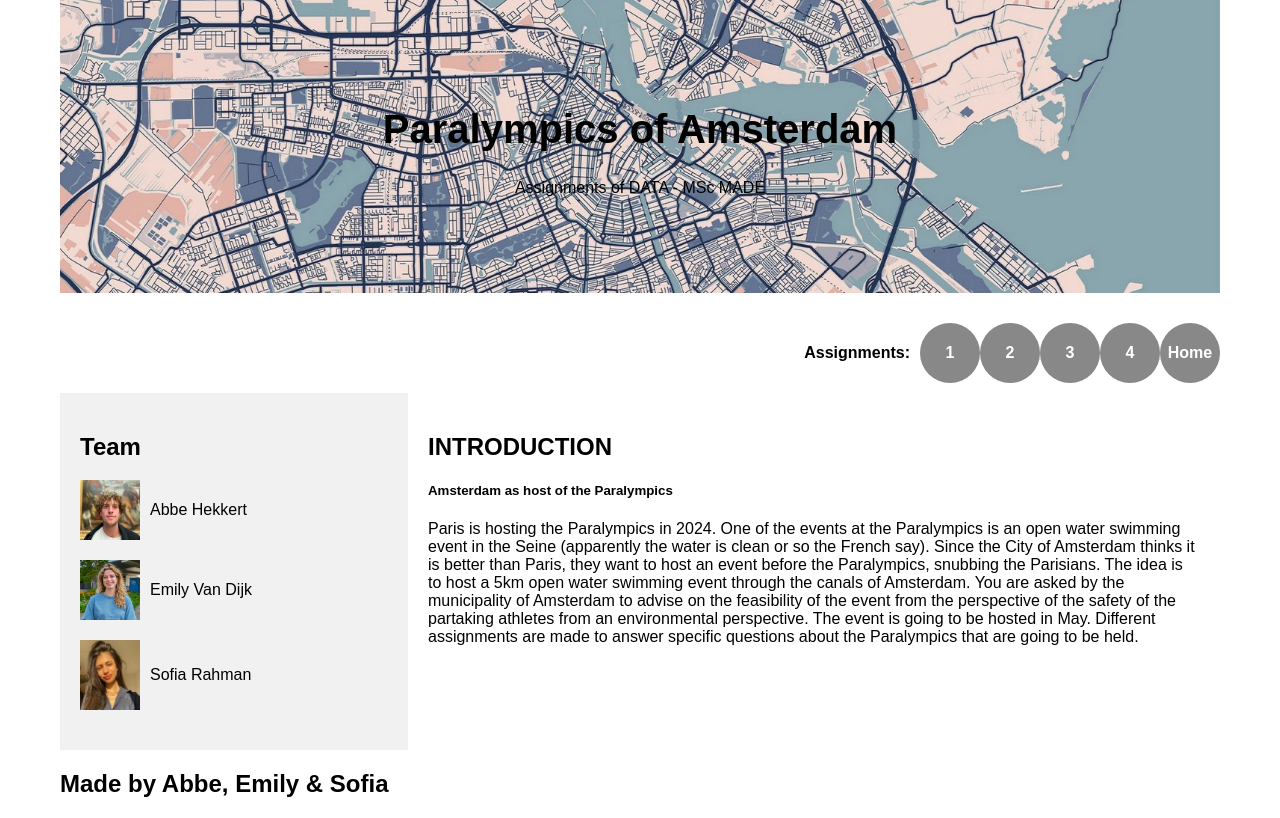
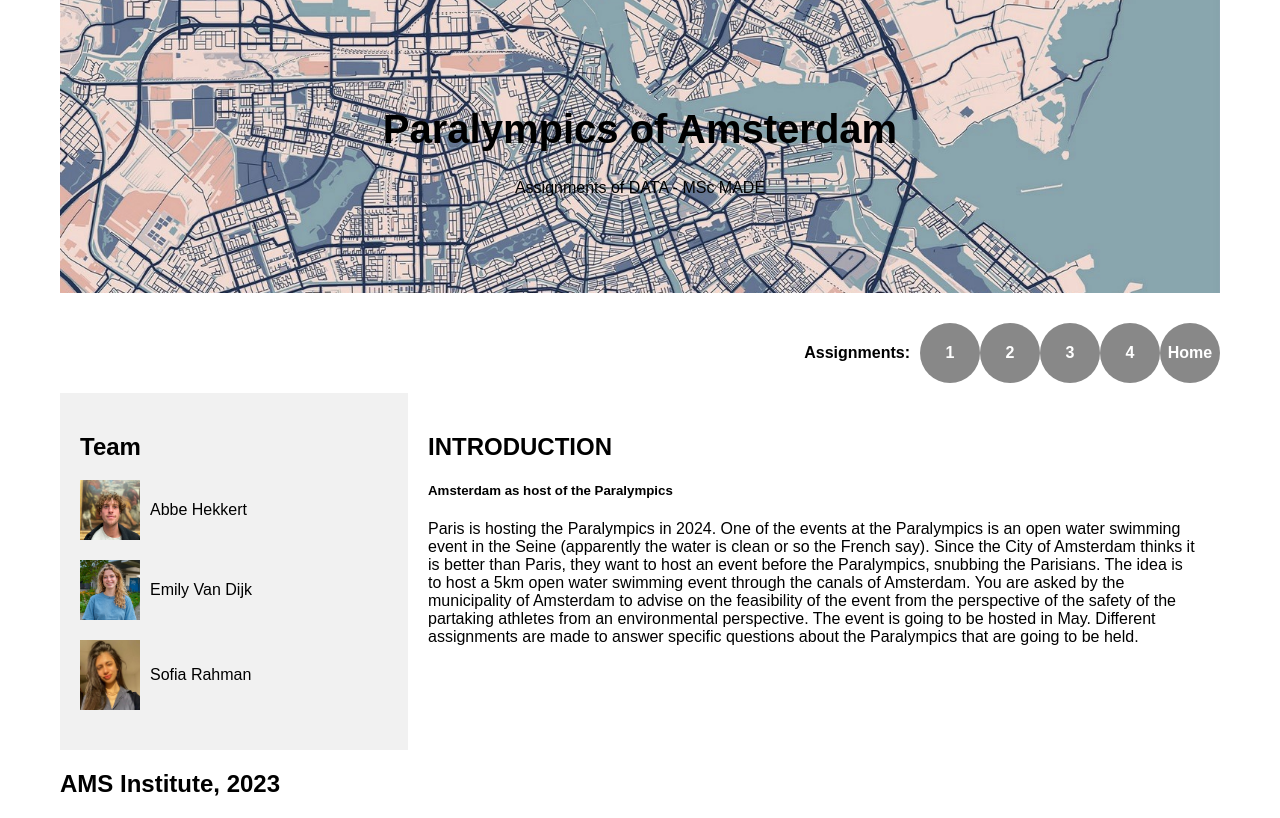
Before and after one commit to Soof2001/Soof2001.github.io, a plain HTML site: page index.html in a window 1280 px wide. Drawn offline with Linux system fonts and the light colour scheme.

Commit message:
Update index.html

```diff
--- a/index.html
+++ b/index.html
@@ -189,7 +189,7 @@
   </div>
 
   <div class="footer">
-    <h2>Made by Abbe, Emily & Sofia</h2>
+    <h2>AMS Institute, 2023</h2>
   </div>
 </div>
 </body>
```
